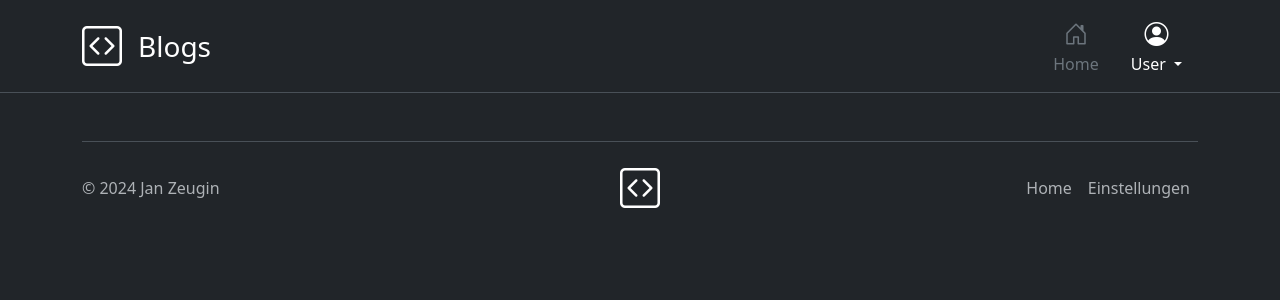
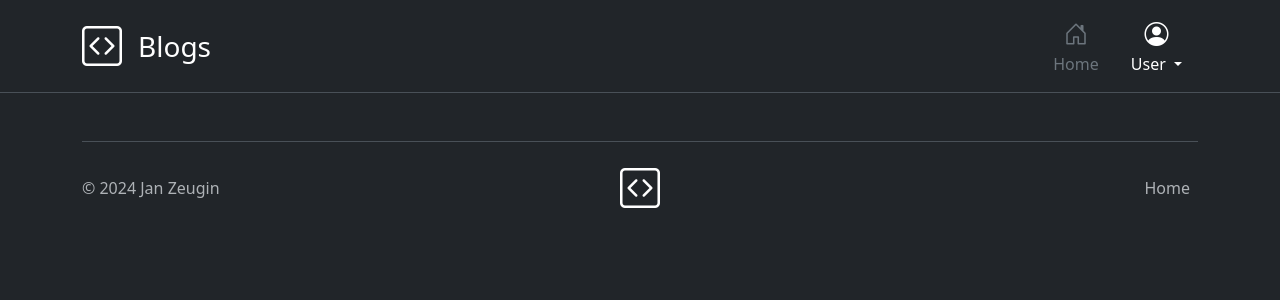
Before and after one commit to SingSang25/WTA-ATL-Frontend-Jan-zeugin, a Vue app: page /#/ in a window 1280 px wide. Shown: the top 300 px of the page. Built offline with nearby package versions, Linux system fonts and the light colour scheme.

Commit message:
Aktualisiere Footer.vue, um isAdmin-Import hinzuzufügen

```diff
--- a/src/components/Footer.vue
+++ b/src/components/Footer.vue
@@ -15,7 +15,7 @@
                 <li class="nav-item">
                     <router-link to="/" class="nav-link px-2 text-body-secondary">Home</router-link>
                 </li>
-                <li class="nav-item">
+                <li class="nav-item" v-if="isAdmin">
                     <router-link to="/Settings" class="nav-link px-2 text-body-secondary">Einstellungen</router-link>
                 </li>
             </ul>
@@ -23,3 +23,9 @@
         </div>
     </div>
 </template>
+
+<script setup>
+
+import { isAdmin } from '../services/headerUserManagment.js';
+
+</script>
--- a/src/views/Settings.vue
+++ b/src/views/Settings.vue
@@ -87,8 +87,7 @@ async function fetchData() {
 
 onMounted(async () => {
     if (!isAdmin.value) {
-        alert('You are not authorized to access this page');
-        router.push('/');
+        router.push('/'); // BUG: geht nicht, jedoch ist die gleiche Konstelation in SignUp.vue möglich
         return;
     }
 
```
